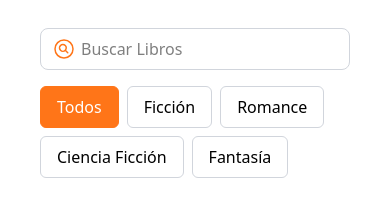
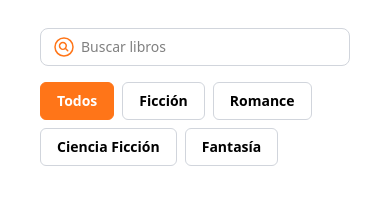
Before and after one commit to jorgesosa-funval/book-store-g1-2025, a website: page index.html in a window 390 px wide. Drawn offline with Linux system fonts and the light colour scheme.

Commit message:
hovers añadidos y tamaños en responsive

```diff
--- a/index.html
+++ b/index.html
@@ -12,8 +12,8 @@
     <main class="px-10 py-5">
         <!-- barra de busqueda -->
         <div class="relative mt-2 ">
-            <input type="search" placeholder="Buscar Libros"
-                class="w-full pl-10 pr-4 py-2 rounded-lg border border-gray-300 focus:outline-none focus:border-blue-500">
+            <input type="search" placeholder="Buscar libros"
+                class="w-full pl-10 pr-4 py-2 rounded-lg border border-gray-300 focus:outline-none focus:border-blue-500 text-sm md:text-base lg:text-lg">
                 <!-- Icono de la lupa de busqueda -->
             <div class="absolute inset-y-0 left-0 flex items-center">
                 <svg xmlns="http://www.w3.org/2000/svg" fill="none" viewBox="0 0 24 24" stroke-width="1.5" stroke="currentColor"
@@ -25,11 +25,11 @@
         </div>
         <!-- Botones de categorias -->
         <div class="flex flex-wrap gap-2 mt-4">
-            <button class="px-4 py-2 rounded-md bg-[#FF7518] text-white border border-[#FF7518]">Todos</button>
-            <button class="px-4 py-2 rounded-md border border-gray-300">Ficción</button>
-            <button class="px-4 py-2 rounded-md border border-gray-300">Romance</button>
-            <button class="px-4 py-2 rounded-md border border-gray-300">Ciencia Ficción</button>
-            <button class="px-4 py-2 rounded-md border border-gray-300">Fantasía</button>
+            <button class="px-4 py-2 rounded-md bg-[#FF7518] text-white border border-[#FF7518] hover:bg-white hover:text-[#FF7518] cursor-pointer font-bold text-sm md:text-base lg:text-lg">Todos</button>
+            <button class="px-4 py-2 rounded-md border border-gray-300 hover:bg-[#FF7518] hover:text-white cursor-pointer font-bold text-sm md:text-base lg:text-lg">Ficción</button>
+            <button class="px-4 py-2 rounded-md border border-gray-300 hover:bg-[#FF7518] hover:text-white cursor-pointer font-bold text-sm md:text-base lg:text-lg">Romance</button>
+            <button class="px-4 py-2 rounded-md border border-gray-300 hover:bg-[#FF7518] hover:text-white cursor-pointer font-bold text-sm md:text-base lg:text-lg">Ciencia Ficción</button>
+            <button class="px-4 py-2 rounded-md border border-gray-300 hover:bg-[#FF7518] hover:text-white cursor-pointer font-bold text-sm md:text-base lg:text-lg">Fantasía</button>
         </div>
     </main>
 </body>
```
Also changed, not shown: src/styles/output.css.
